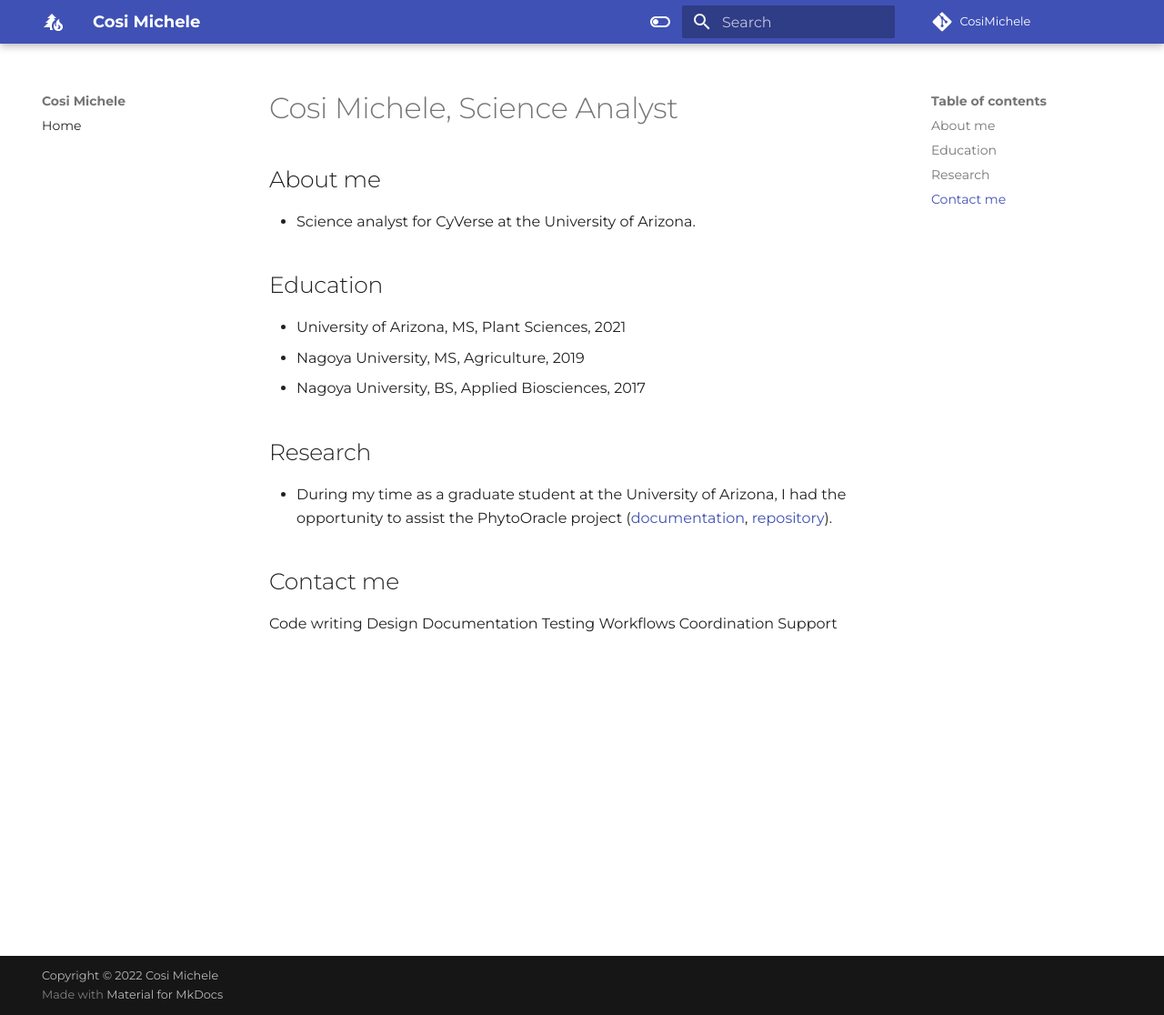
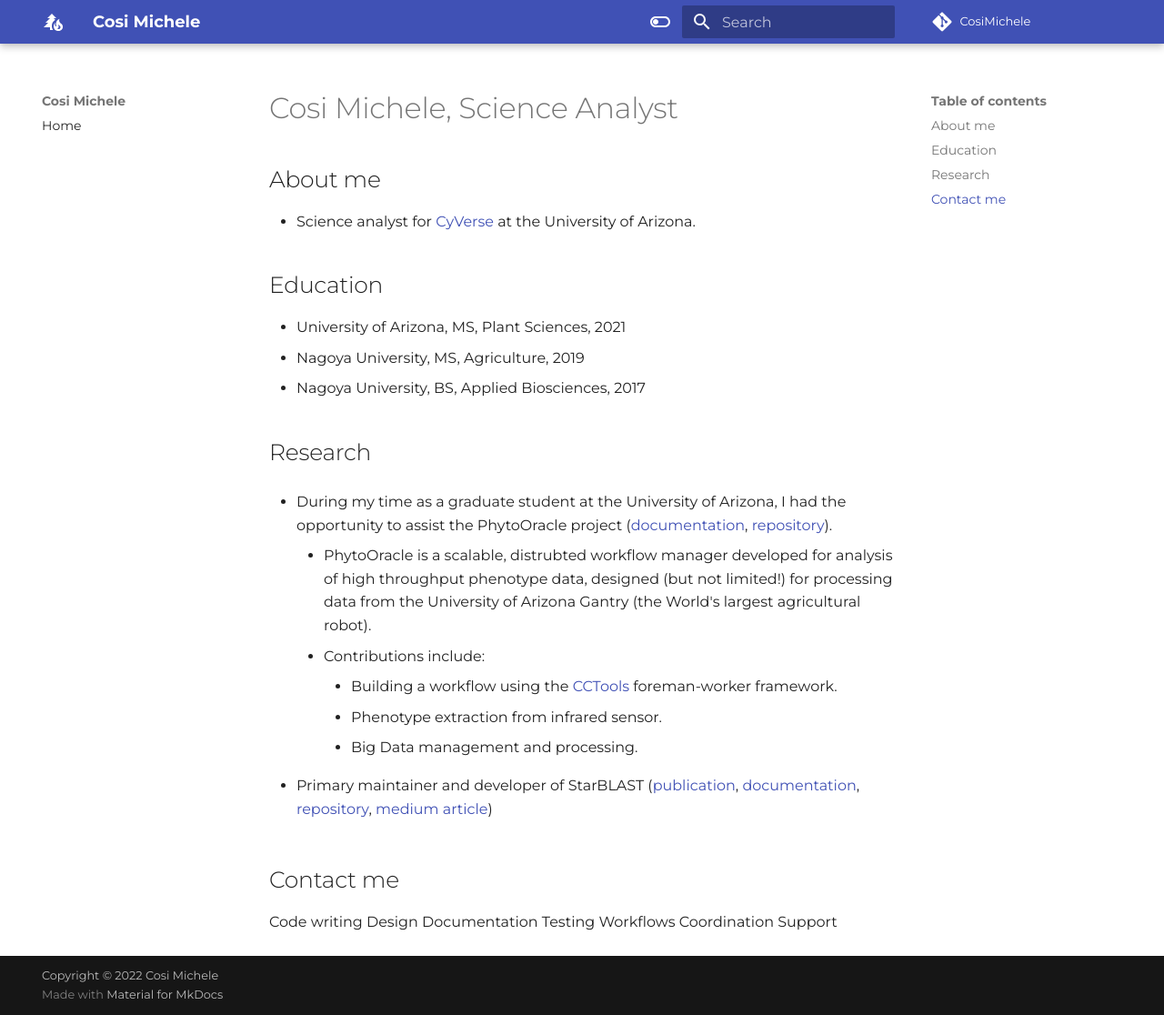
Before and after one commit to CosiMichele/cosimichele.github.io, an MkDocs documentation site: the page built from docs/index.md, in a window 1280 px wide and 1116 px high. Shown: the whole window at 91% size. Built offline with MkDocs 1.6.1 and Material for MkDocs 9.7.7, drawn with Linux system fonts in a browser that asks for light colours; some web fonts are replaced; comment, search, counter and statistics services are not loaded.

Commit message:
material

```diff
--- a/docs/index.md
+++ b/docs/index.md
@@ -2,7 +2,7 @@
 
 ## About me
 
-- Science analyst for CyVerse at the University of Arizona.
+- Science analyst for [CyVerse](https://www.cyverse.org/) at the University of Arizona.
 
 ## Education
 
@@ -13,6 +13,13 @@
 ## Research
 
 - During my time as a graduate student at the University of Arizona, I had the opportunity to assist the PhytoOracle project ([documentation](https://phytooracle.readthedocs.io/en/latest/), [repository](https://github.com/phytooracle)).
+    - PhytoOracle is a scalable, distrubted workflow manager developed for analysis of high throughput phenotype data, designed (but not limited!) for processing data from the University of Arizona Gantry (the World's largest agricultural robot).
+    - Contributions include:
+        - Building a workflow using the [CCTools](https://ccl.cse.nd.edu/software/downloadfiles.php) foreman-worker framework.
+        - Phenotype extraction from infrared sensor.
+        - Big Data management and processing.
+
+- Primary maintainer and developer of StarBLAST ([publication](https://jose.theoj.org/papers/10.21105/jose.00102), [documentation](https://starblast.readthedocs.io/en/latest/), [repository](https://github.com/LyonsLab/StarBLAST), [medium article](https://medium.com/@samanthalrobbins/starblast-cafd04f7916a))
 
 ## Contact me
 
```
